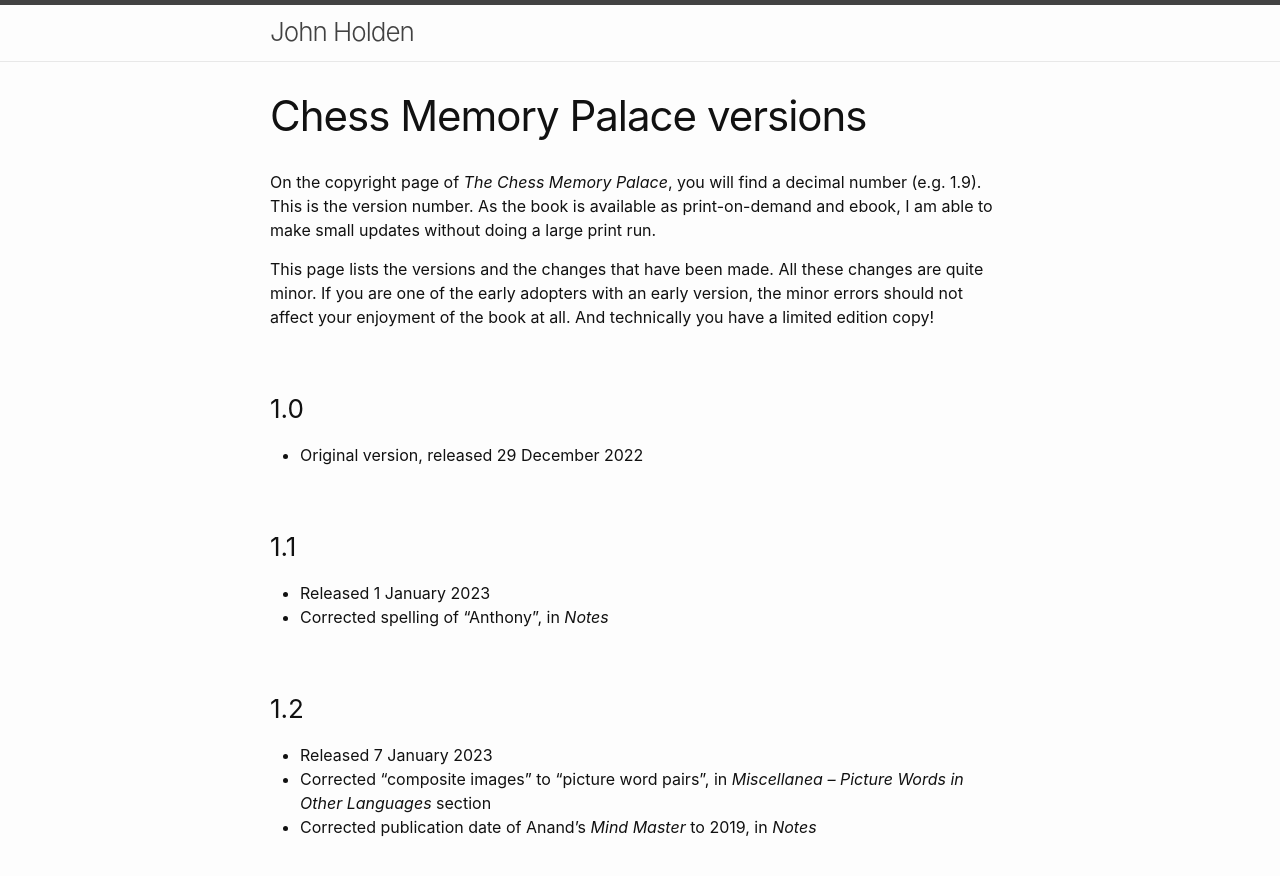
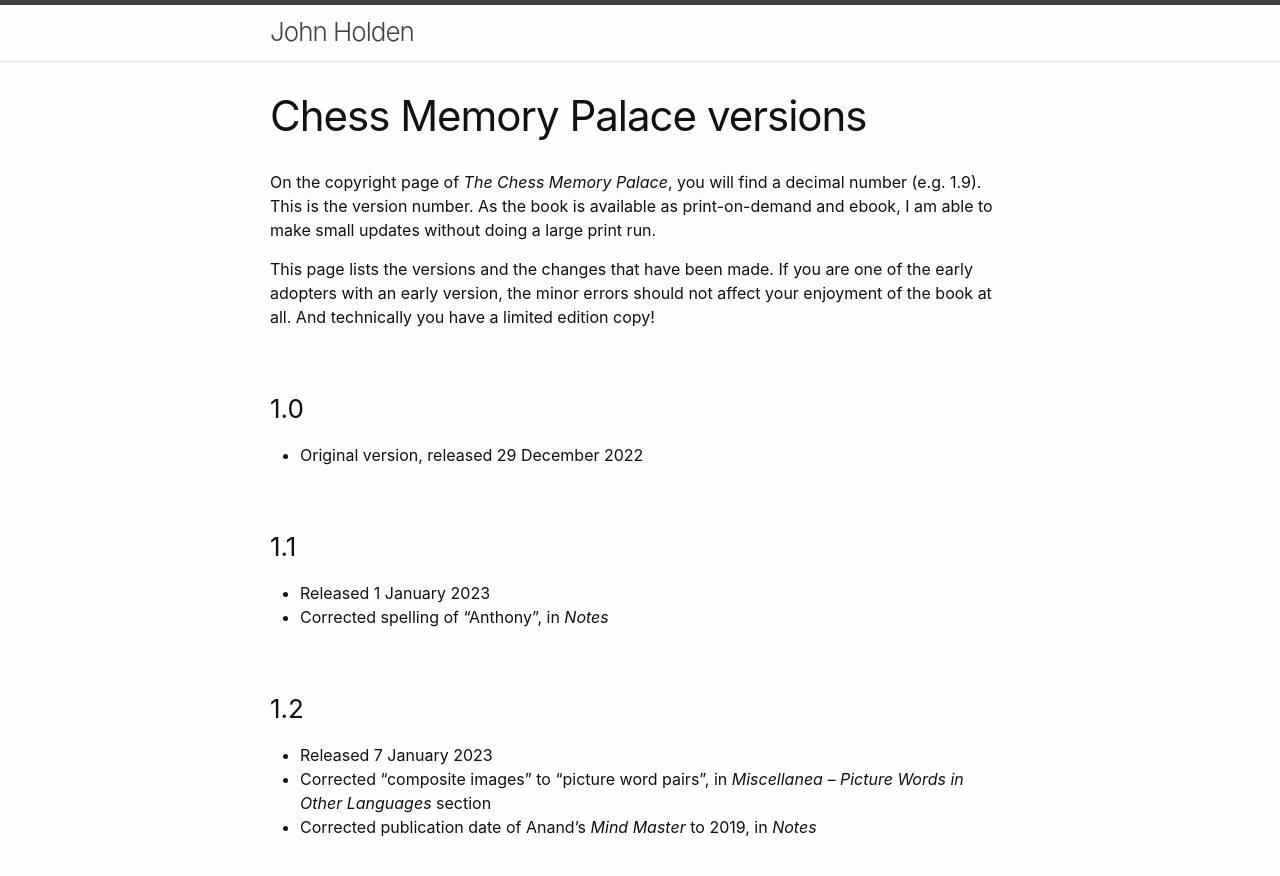
Before and after one commit to liontailedmacaque/liontailedmacaque.github.io, a Jekyll site: the page built from chessmemorypalace/versions.md, in a window 1280 px wide and 900 px high. Shown: the top 876 px of the window. Built offline with Jekyll 4.4.1, drawn with Linux system fonts in a browser that asks for light colours; some of the changed text lies outside the part shown.

Commit message:
Update versions.md

```diff
--- a/chessmemorypalace/versions.md
+++ b/chessmemorypalace/versions.md
@@ -6,7 +6,7 @@
 
 On the copyright page of *The Chess Memory Palace*, you will find a decimal number (e.g. 1.9). This is the version number. As the book is available as print-on-demand and ebook, I am able to make small updates without doing a large print run.
 
-This page lists the versions and the changes that have been made. All these changes are quite minor. If you are one of the early adopters with an early version, the minor errors should not affect your enjoyment of the book at all. And technically you have a limited edition copy!
+This page lists the versions and the changes that have been made. If you are one of the early adopters with an early version, the minor errors should not affect your enjoyment of the book at all. And technically you have a limited edition copy!
 
 ### 1.0
 - Original version, released 29 December 2022
```
Also changed, not shown: other parts of chessmemorypalace/versions.md (+7 -4 lines).
